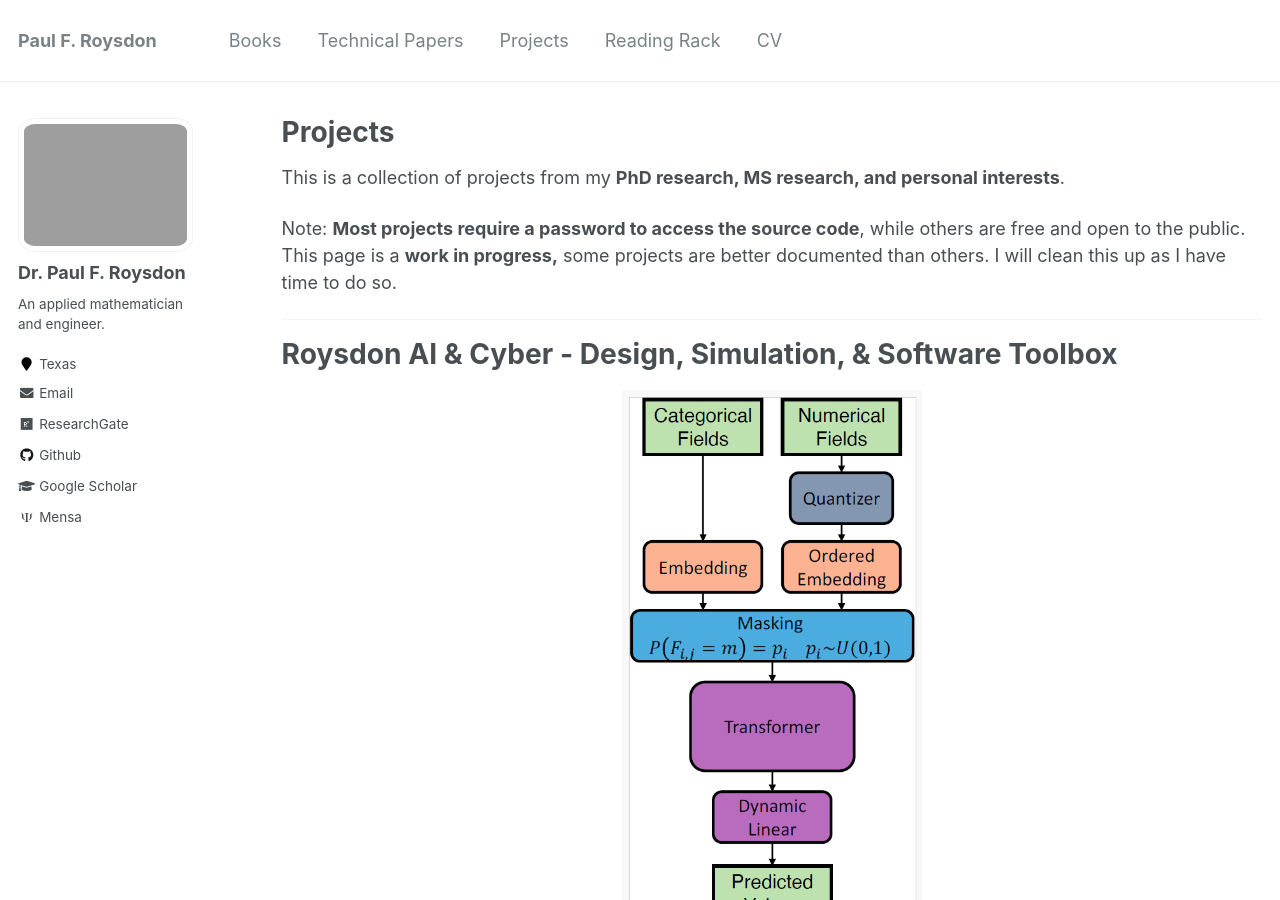
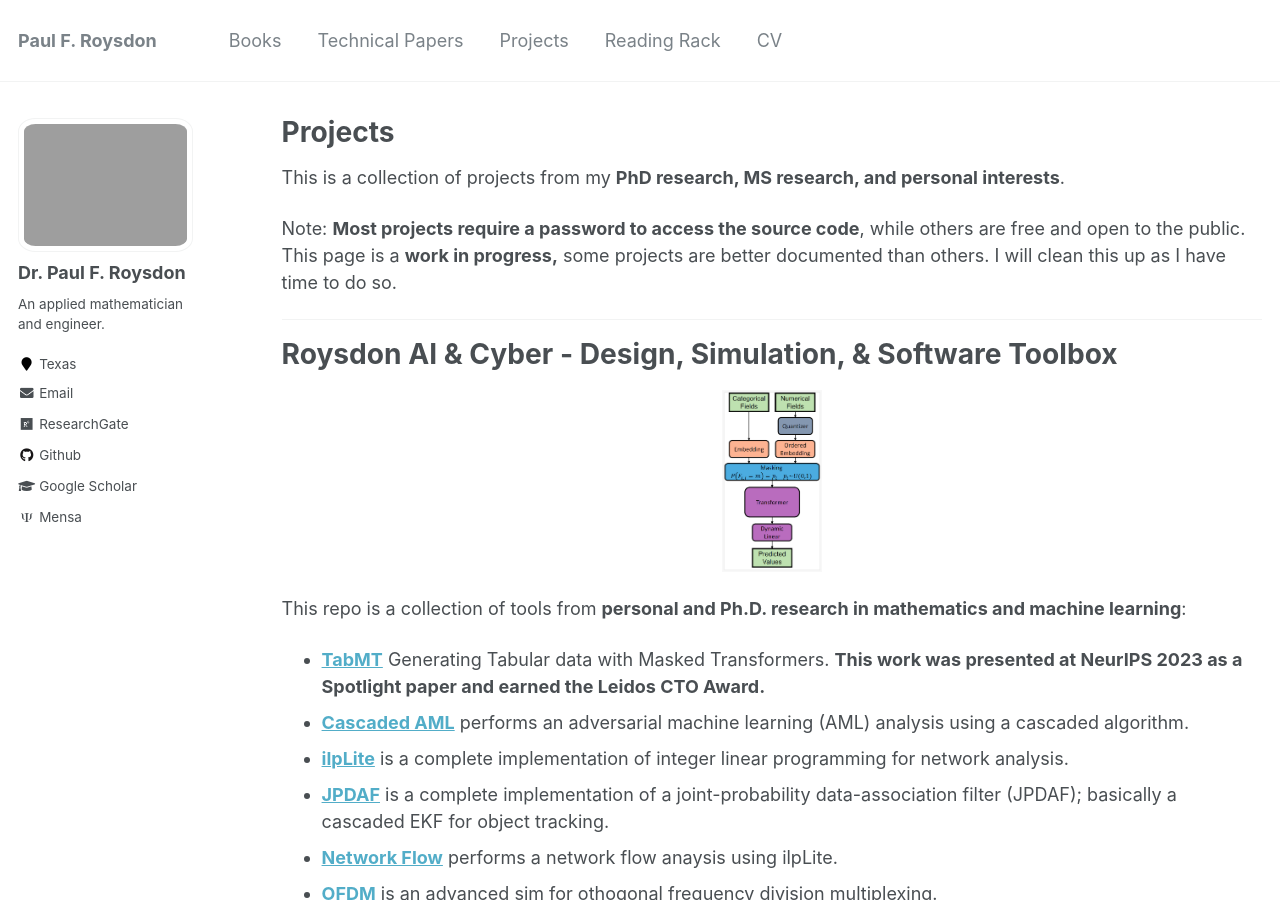
Before and after one commit to pfroysdon/pfroysdon.github.io, a Jekyll site: the page built from _pages/projects.md, in a window 1280 px wide and 900 px high. Built offline with Jekyll 4.4.1, drawn with Linux system fonts in a browser that asks for light colours; some web fonts are replaced.

Commit message:
Update projects.md

```diff
--- a/_pages/projects.md
+++ b/_pages/projects.md
@@ -16,7 +16,7 @@ Note: **Most projects require a password to access the source code**, while othe
 -----------------------------------------------------------------------------------
 # Roysdon AI & Cyber - Design, Simulation, & Software Toolbox
 <p align="center">
-	<img width="300" img src="/images/masked_transformer.png">
+	<img width="100" img src="/images/masked_transformer.png">
 </p>
 
 This repo is a collection of tools from **personal and Ph.D. research in mathematics and machine learning**:
```
